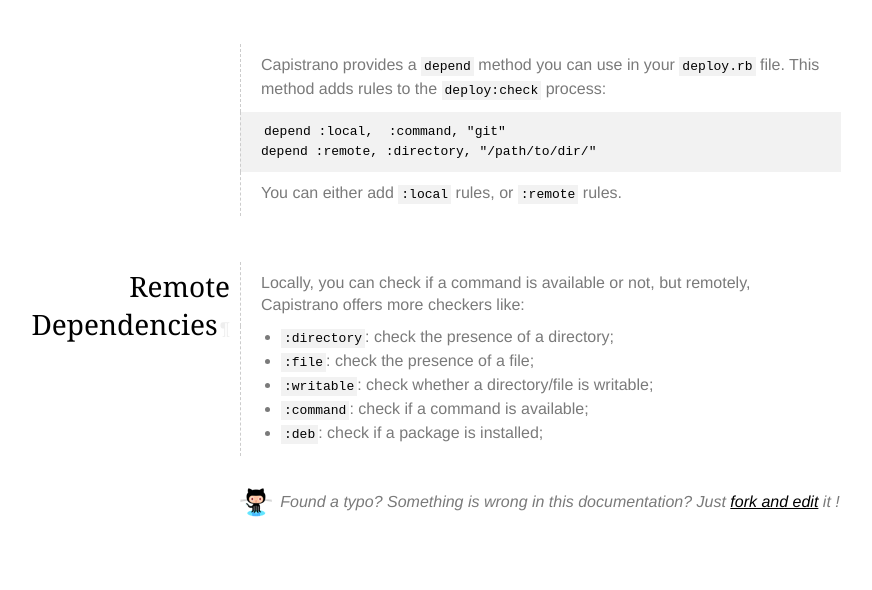
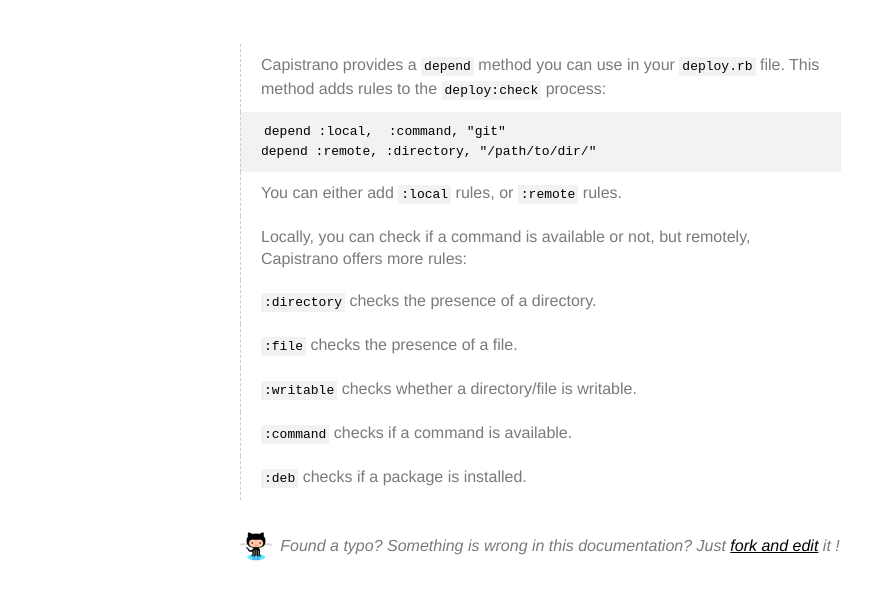
Before and after one commit to everzet/capifony, a Jekyll site: the page built from cookbook/specifying-deployment-dependencies.markdown, in a window 1280 px wide. Shown: the part 321-911 px from the top of the page, without its empty margins (80-952 px from the left). Built offline with Jekyll 4.4.1, drawn with Linux system fonts in a browser that asks for light colours; nearby versions of some CDN libraries.

Commit message:
Adjust last cookbook entry

```diff
--- a/cookbook/specifying-deployment-dependencies.markdown
+++ b/cookbook/specifying-deployment-dependencies.markdown
@@ -18,15 +18,15 @@ method adds rules to the `deploy:check` process:
 
 You can either add `:local` rules, or `:remote` rules.
 
-<hr />
+Locally, you can check if a command is available or not, but remotely,
+Capistrano offers more rules:
 
-## Remote Dependencies
+`:directory` checks the presence of a directory.
 
-Locally, you can check if a command is available or not, but remotely,
-Capistrano offers more checkers like:
+`:file` checks the presence of a file.
 
-* `:directory`: check the presence of a directory;
-* `:file`: check the presence of a file;
-* `:writable`: check whether a directory/file is writable;
-* `:command`: check if a command is available;
-* `:deb`: check if a package is installed;
+`:writable` checks whether a directory/file is writable.
+
+`:command` checks if a command is available.
+
+`:deb` checks if a package is installed.
```
